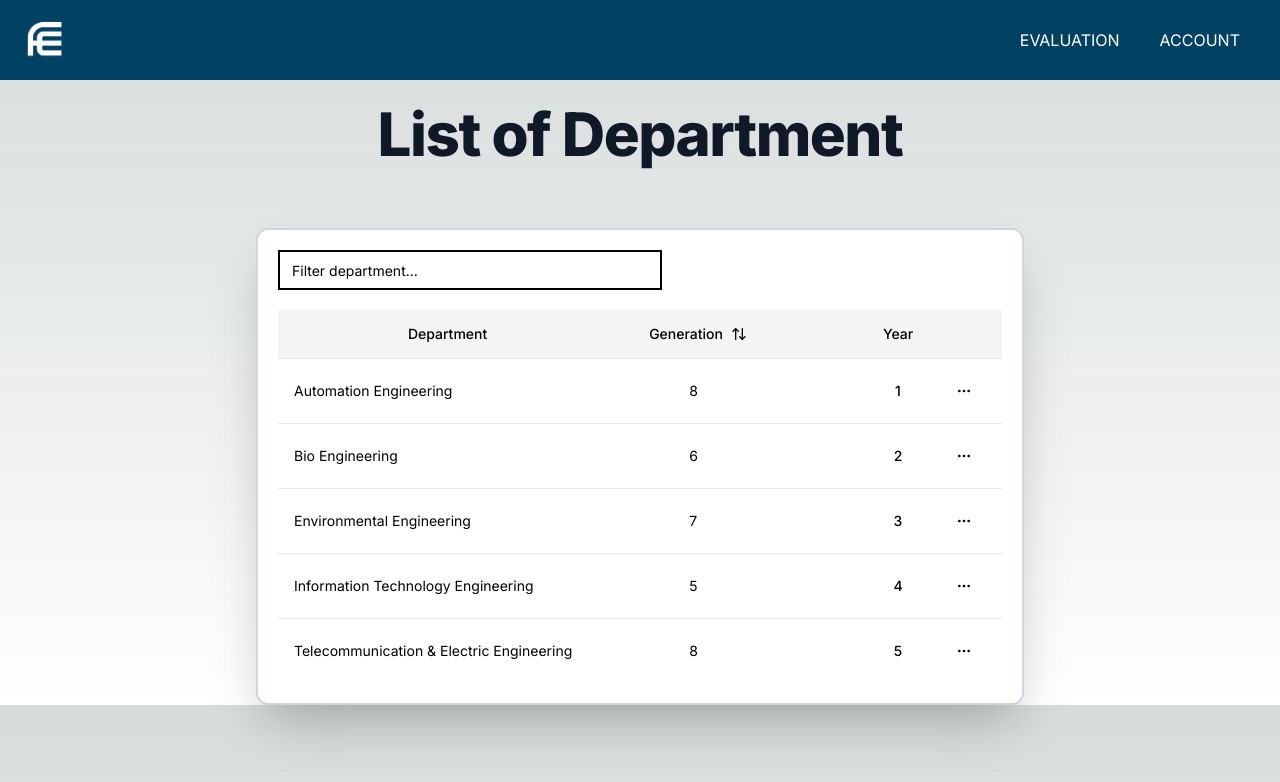
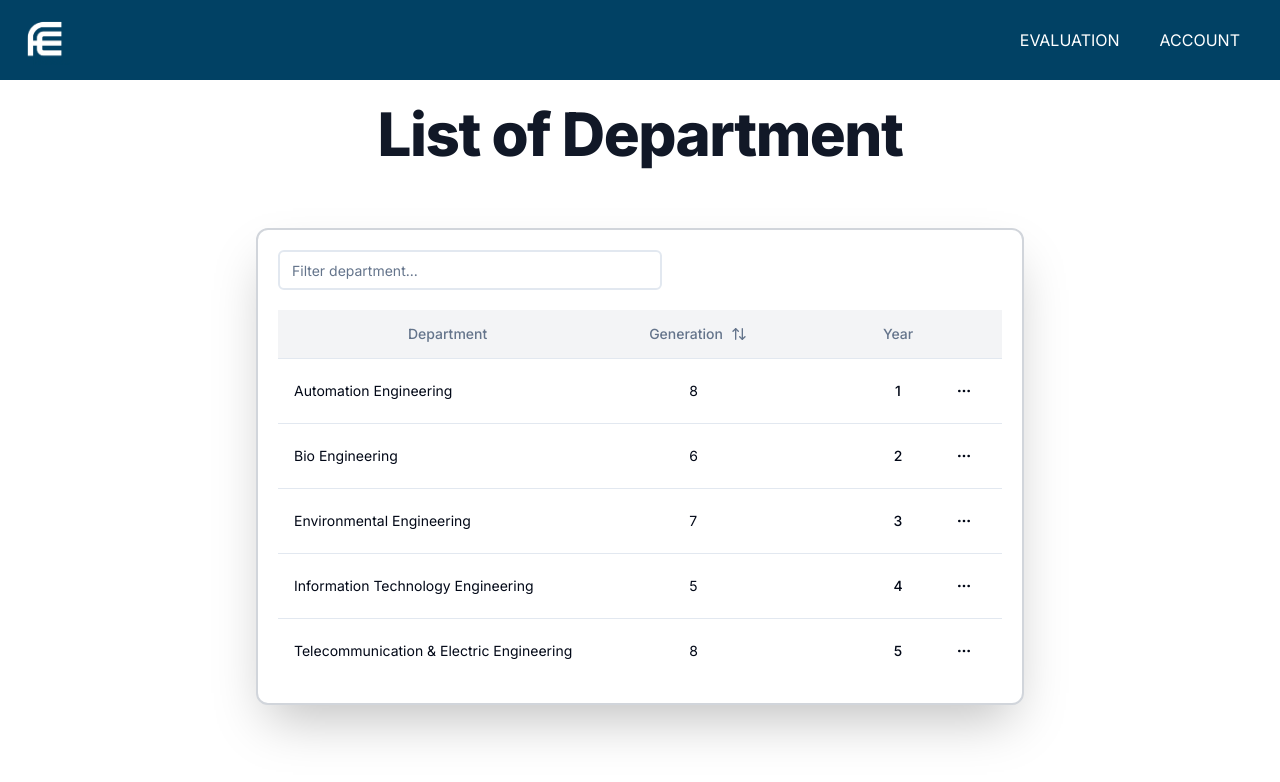
Before and after one commit to vitrasethy/evaluate-system-v2, a Next.js app: page /events/e-day in a window 1280 px wide. Shown: the top 782 px of the page. Built offline with nearby package versions, Linux system fonts and the light colour scheme.

Commit message:
new project

```diff
--- a/app/globals.css
+++ b/app/globals.css
@@ -2,26 +2,75 @@
 @tailwind components;
 @tailwind utilities;
 
-:root {
-  --foreground-rgb: 0, 0, 0;
-  --background-start-rgb: 214, 219, 220;
-  --background-end-rgb: 255, 255, 255;
-}
+@layer base {
+  :root {
+    --background: 0 0% 100%;
+    --foreground: 222.2 84% 4.9%;
 
-@media (prefers-color-scheme: dark) {
-  :root {
-    --foreground-rgb: 255, 255, 255;
-    --background-start-rgb: 0, 0, 0;
-    --background-end-rgb: 0, 0, 0;
+    --card: 0 0% 100%;
+    --card-foreground: 222.2 84% 4.9%;
+
+    --popover: 0 0% 100%;
+    --popover-foreground: 222.2 84% 4.9%;
+
+    --primary: 222.2 47.4% 11.2%;
+    --primary-foreground: 210 40% 98%;
+
+    --secondary: 210 40% 96.1%;
+    --secondary-foreground: 222.2 47.4% 11.2%;
+
+    --muted: 210 40% 96.1%;
+    --muted-foreground: 215.4 16.3% 46.9%;
+
+    --accent: 210 40% 96.1%;
+    --accent-foreground: 222.2 47.4% 11.2%;
+
+    --destructive: 0 84.2% 60.2%;
+    --destructive-foreground: 210 40% 98%;
+
+    --border: 214.3 31.8% 91.4%;
+    --input: 214.3 31.8% 91.4%;
+    --ring: 222.2 84% 4.9%;
+
+    --radius: 0.5rem;
+  }
+
+  .dark {
+    --background: 222.2 84% 4.9%;
+    --foreground: 210 40% 98%;
+
+    --card: 222.2 84% 4.9%;
+    --card-foreground: 210 40% 98%;
+
+    --popover: 222.2 84% 4.9%;
+    --popover-foreground: 210 40% 98%;
+
+    --primary: 210 40% 98%;
+    --primary-foreground: 222.2 47.4% 11.2%;
+
+    --secondary: 217.2 32.6% 17.5%;
+    --secondary-foreground: 210 40% 98%;
+
+    --muted: 217.2 32.6% 17.5%;
+    --muted-foreground: 215 20.2% 65.1%;
+
+    --accent: 217.2 32.6% 17.5%;
+    --accent-foreground: 210 40% 98%;
+
+    --destructive: 0 62.8% 30.6%;
+    --destructive-foreground: 210 40% 98%;
+
+    --border: 217.2 32.6% 17.5%;
+    --input: 217.2 32.6% 17.5%;
+    --ring: 212.7 26.8% 83.9%;
   }
 }
 
-body {
-  color: rgb(var(--foreground-rgb));
-  background: linear-gradient(
-      to bottom,
-      transparent,
-      rgb(var(--background-end-rgb))
-    )
-    rgb(var(--background-start-rgb));
+@layer base {
+  * {
+    @apply border-border;
+  }
+  body {
+    @apply bg-background text-foreground;
+  }
 }
```
Also changed, not shown: package.json (+14 -4 lines), tailwind.config.ts (deleted, +0 -20 lines), tsconfig.json (+18 -4 lines), 1 other file (tests, documents, lock files or other folders).
